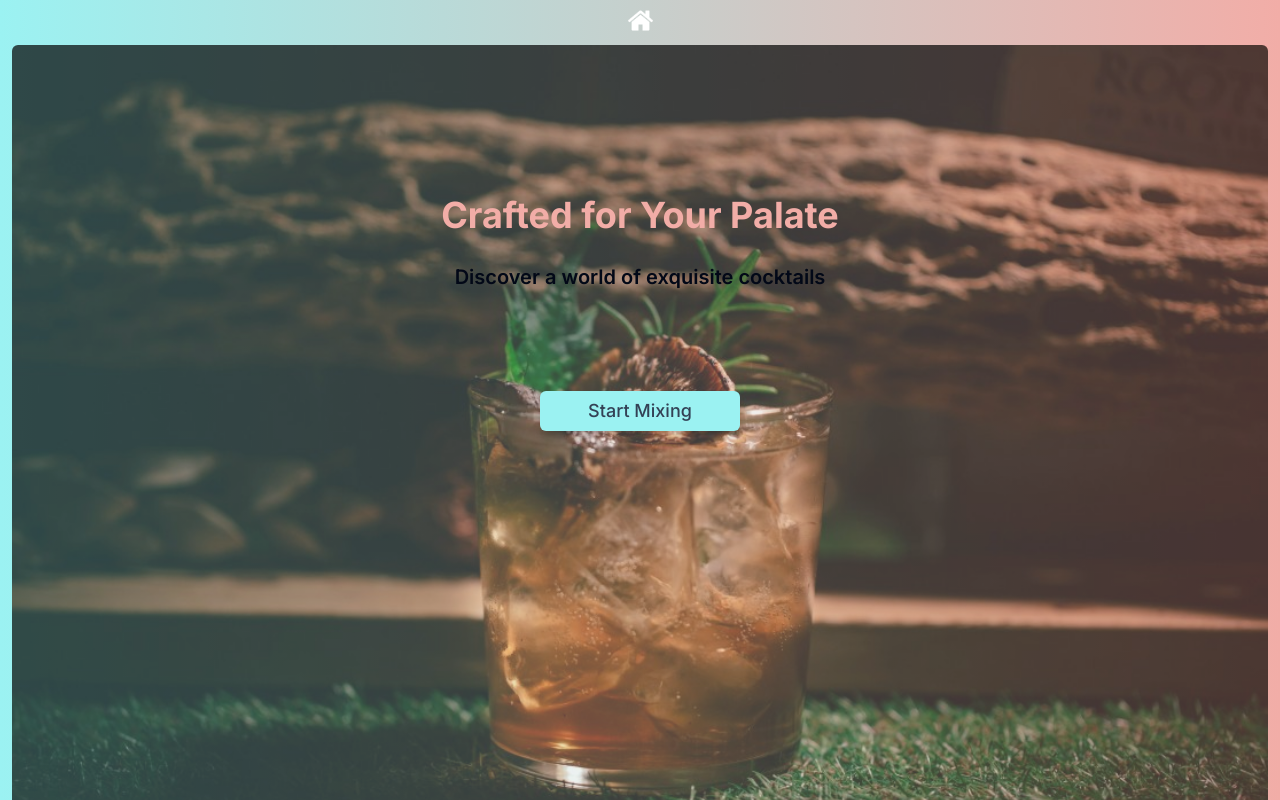
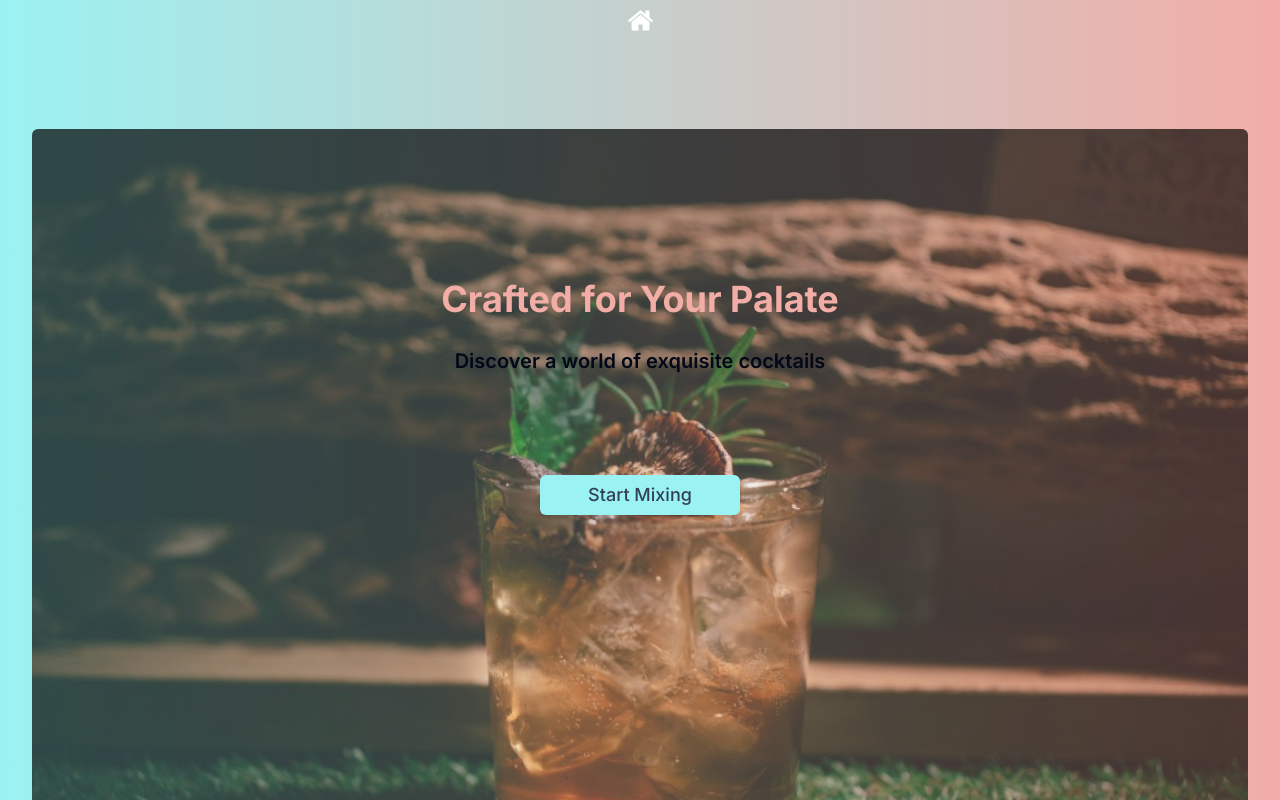
Before and after one commit to kingkwongsta/mixology, a Next.js app: page / in a window 1280 px wide. Shown: the top 800 px of the page. Built offline with nearby package versions, Linux system fonts and the light colour scheme.

Commit message:
container that centers and margins everything

```diff
--- a/src/app/page.js
+++ b/src/app/page.js
@@ -12,7 +12,8 @@ export default function Home() {
   const { userFlavor, userLiquor, userMood, drinkRecipe, questionIndex } =
     userStore();
   return (
-    <main className="m-3 ">
+    <section className="py-24">
+      <main className="container">
         {questionIndex === 0 && (
           <Transition>
             <Welcome />
@@ -65,5 +66,6 @@ export default function Home() {
         Debug: get Question Index
       </button>{" "} */}
       </main>
+    </section>
   );
 }
--- a/tailwind.config.js
+++ b/tailwind.config.js
@@ -11,9 +11,10 @@ module.exports = {
   theme: {
     container: {
       center: true,
-      padding: "2rem",
-      screens: {
-        "2xl": "1400px",
+      padding: {
+        DEFAULT: "1rem",
+        md: "1.5rem",
+        lg: "2rem",
       },
     },
     extend: {
```
Lines whose indentation alone changed are shown as unchanged.
